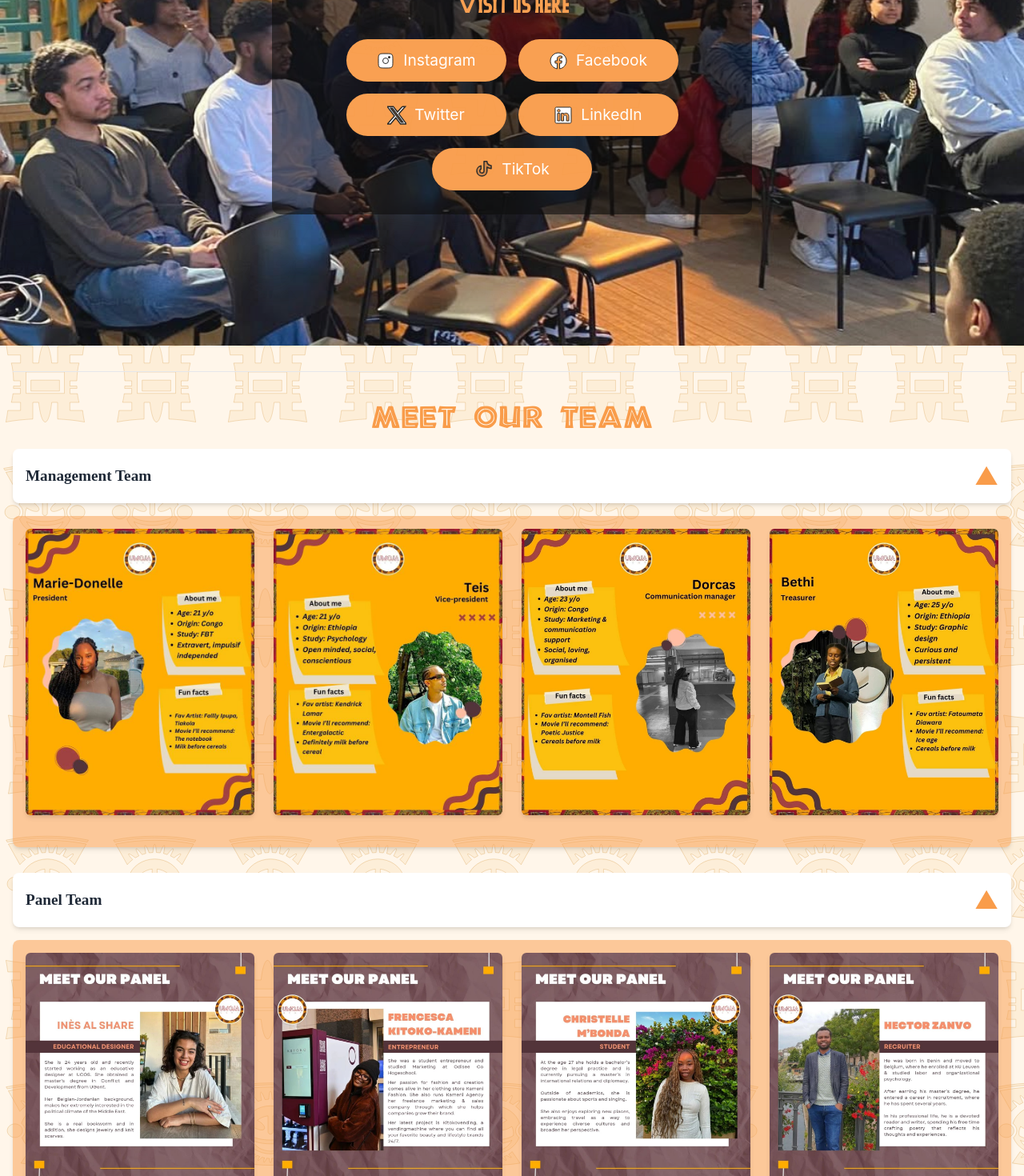
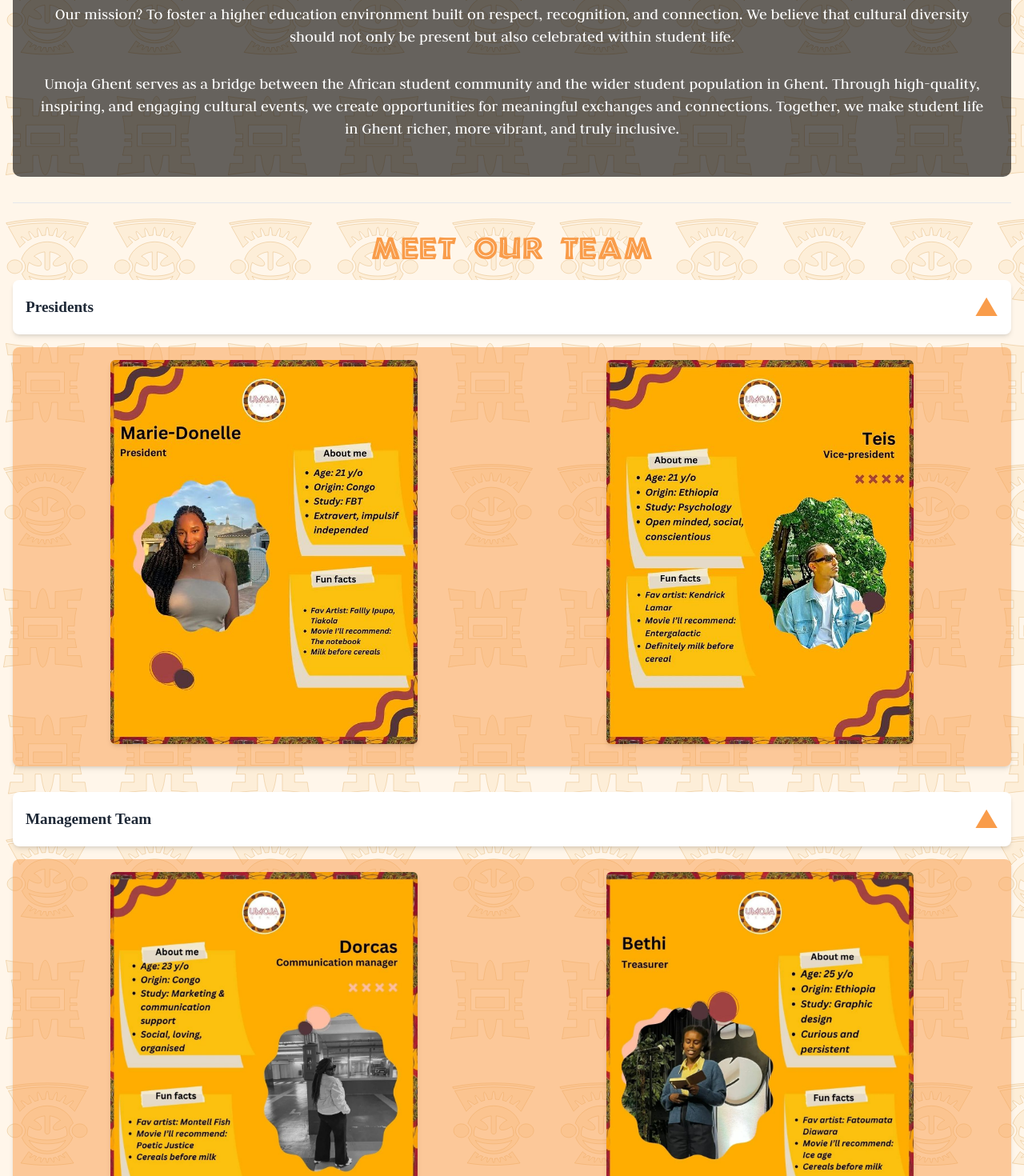
Before and after one commit to Jerminho/Umoja, a React (Create React App) app: page / in a window 1280 px wide. Shown: the part 1360-2830 px from the top of the page at 80% size. Built offline with nearby package versions, Linux system fonts and the light colour scheme.

Commit message:
major layout changes

```diff
--- a/src/components/FAQComponent.js
+++ b/src/components/FAQComponent.js
@@ -8,20 +8,19 @@ const FAQComponent = ({ questions }) => {
   };
 
   return (
-    <div className="faq-component max-w-xl mx-4 justify-self-center">
-        <h1 className="justify-self-center mb-4"> Frequently asked questions</h1>
+    <div className="faq-component max-w-4xl mx-auto px-4">
+      <h1 className="text-center mb-6 text-xl ">Frequently Asked Questions</h1>
+      <div className="faq-grid">
         {questions.map((item, index) => (
-        <div key={index} className="mb-3">
+          <div key={index} className="faq-item">
             {/* Question Header */}
             <div
-            className="flex justify-between items-center bg-white shadow-md p-1 rounded-lg cursor-pointer hover:shadow-lg transition"
+              className="flex justify-between items-center bg-white shadow-md p-4 rounded-lg cursor-pointer hover:shadow-lg transition"
               onClick={() => toggleQuestion(index)}
             >
-            <h2 className="text-l font-semibold text-gray-800">
-              {item.question}
-            </h2>
+              <h2 className="text-md font-semibold text-gray-800">{item.question}</h2>
               <span
-              className={`text-xl text-[#f99c4a] transform transition-transform duration-300 ease-in-out ${
+                className={`text-md text-[#f99c4a] transform transition-transform duration-300 ease-in-out ${
                   openQuestionIndex === index ? "rotate-180" : ""
                 }`}
               >
@@ -32,16 +31,15 @@ const FAQComponent = ({ questions }) => {
             {/* Answer Section */}
             <div
               className={`transition-all duration-500 ease-in-out transform ${
-              openQuestionIndex === index
-                ? "max-h-screen opacity-100"
-                : "max-h-0 opacity-0"
-            } overflow-hidden bg-[#f99c4a] bg-opacity-50 m-1  rounded-lg shadow-md`}
+                openQuestionIndex === index ? "max-h-screen opacity-100" : "max-h-0 opacity-0"
+              } overflow-hidden bg-[#f99c4a] bg-opacity-50 mt-1 rounded-lg shadow-md`}
             >
               <p className="text-gray-700 p-3">{item.answer}</p>
             </div>
           </div>
         ))}
       </div>
+    </div>
   );
 };
 
--- a/src/index.css
+++ b/src/index.css
@@ -77,9 +77,10 @@ p {
   font-size: 0.655rem;
 }
 
-.CCCC{
+.CCCC {
   color: #B93E35;
 }
+
 .footer-overlay {
   position: absolute;
   inset: 0;
@@ -133,6 +134,7 @@ p {
   margin: 0 auto;
   justify-items: center;
 }
+
 .contactform {
   padding: 2rem;
 }
@@ -448,30 +450,29 @@ blockquote#v41819387953221690.tiktok-embed {
   border-bottom: 4px solid sandybrown;
 }
 
-.banner-overlay{
+.banner-overlay {
   background-color: #f99c4a;
   height: 100%;
   width: 100%;
   z-index: 10;
 }
+
+
 .bannerism {
-  background: url("./images/bannerism.jpg") no-repeat center center;
-  background-size: cover;
-  padding: 80px 20px;
   display: flex;
   justify-content: center;
-  align-items: center;
   text-align: center;
-  opacity: 95%;
-  height: 40rem;
+  margin: 1rem;
+  margin-top: 2rem;
+  margin-bottom: 0;
+  color: white;
 }
 
 .bannerism-content {
   background: rgba(0, 0, 0, 0.6);
   padding: 30px;
   border-radius: 10px;
-  width: 90%;
-  max-width: 600px;
+  width: 100%;
 }
 
 .bannerism-title {
@@ -483,7 +484,8 @@ blockquote#v41819387953221690.tiktok-embed {
 
 .bannerism-buttons {
   display: flex;
-  flex-direction: column; /* Stack buttons vertically by default */
+  flex-direction: column;
+  /* Stack buttons vertically by default */
   gap: 15px;
   align-items: center;
 }
@@ -518,17 +520,46 @@ blockquote#v41819387953221690.tiktok-embed {
 /* Responsive Layout for Desktop */
 @media (min-width: 768px) {
   .bannerism-buttons {
-    flex-direction: row; /* Arrange buttons in a row on desktop */
+    flex-direction: row;
+    /* Arrange buttons in a row on desktop */
     flex-wrap: wrap;
     justify-content: center;
   }
 
   .social-btn {
-    width: auto; /* Auto size buttons to fit content */
+    width: auto;
+    /* Auto size buttons to fit content */
     min-width: 200px;
   }
 }
 
-contact-banner{
+.faq-grid {
+  display: grid;
+  gap: 1rem;
+  margin: 1rem;
+}
 
+/* Mobile: Stack questions */
+@media (max-width: 1024px) {
+  .faq-grid {
+    grid-template-columns: 1fr;
+  }
 }
+
+/* Larger screens: Split into two columns */
+@media (min-width: 1025px) {
+  .faq-grid {
+    grid-template-columns: 1fr 1fr;
+    gap: 1rem;
+  }
+}
+
+.decolonisation {
+  justify-self: center;
+}
+
+.decolonisation a {
+  margin: 0;
+  padding: 0;
+  font-size: small;
+}
--- a/src/pages/AboutPage.js
+++ b/src/pages/AboutPage.js
@@ -122,6 +122,40 @@ const AboutPage = () => {
             </div>
           </section>
 
+   {/* Open Letter Section */}
+<section className="my-8 text-center bg-gray-100 p-8 rounded-lg shadow-md">
+  <h2 className="text-2xl font-bold text-[#f99c4a] mb-4">Decolonize &nbsp; UGent</h2>
+  <p className="text-gray-700 leading-relaxed mb-4">
+    Higher education remains stuck in colonial eurocentric frameworks, which hinder quality education and leave many students dissatisfied. Issues like colonization, discrimination, and structural racism often don't receive the attention they deserve.
+  </p>
+  <p className="text-gray-700 leading-relaxed mb-4">
+    That's why Umoja, the Ghent Student Council, Engage, and Flux have written an open letter to Ghent University with concrete proposals for change. A key action point is to start research and support programs within faculties on how to decolonize curricula and assist in this process.
+  </p>
+  <p className="text-gray-700 leading-relaxed mb-4">
+    The letter can be read below and has already been signed by many. The full list of signatories can be found at the end of the letter.
+  </p>
+  <p className="text-lg font-semibold text-[#f99c4a]">
+    <a
+      href="https://gentsestudentenraad.be/static/persistent/files/883cd14c-e7e3-4c45-9d6b-933575a6844a-_FINAL_Open_Letter_ExtraNames.pdf"
+      target="_blank"
+      rel="noopener noreferrer"
+      className="underline hover:text-gray-600"
+    >
+      ➡ Sign the letter here!
+    </a>
+  </p>
+  <p className="decolonisation text-gray-700 mt-4">
+    Questions or comments? Send an email to{" "}
+    <a
+      href="mailto:dekolonisering@gentsestudentenraad.be"
+      className="  text-[#f99c4a] underline hover:text-gray-600"
+    >
+      dekolonisering@gentsestudentenraad.be
+    </a>
+  </p>
+
+</section>
+
           {/* Map Section */}
           <section className="my-8 relative z-0">
             <h2 className="text-2xl font-bold text-[#f99c4a] mb-4">Find Us</h2>
--- a/src/pages/ContactPage.js
+++ b/src/pages/ContactPage.js
@@ -33,26 +33,16 @@ const ContactPage = () => {
   };
 
   const questions = [
-    {
-      question: "What is your return policy?",
-      answer:
-        "Our return policy lasts 30 days. If 30 days have gone by since your purchase, unfortunately, we can’t offer you a refund or exchange.",
-    },
-    {
-      question: "How can I contact customer support?",
-      answer:
-        "You can contact our customer support team by emailing us at support@example.com or calling our hotline at (123) 456-7890.",
-    },
-    {
-      question: "Do you offer international shipping?",
-      answer:
-        "Yes, we offer international shipping. Shipping costs and delivery times vary depending on your location.",
-    },
-    {
-      question: "How do I track my order?",
-      answer:
-        "After placing your order, you'll receive a confirmation email with a tracking link. You can use this link to track your package.",
-    },
+    { question: "What does Umoja mean?", answer: "Umoja means unity in Swahili." },
+    { question: "What kind of events does Umoja organize?", answer: "No, our events and activities are not limited to people of African descent or nationality. We welcome all students and individuals interested in African culture and the topics we address." },
+    { question: " Is Umoja exclusively for people of African descent?", answer: "Umoja organiseert zowel informatieve als recreatieve evenementen die gericht zijn op zowel vermaak als bewustwording." },
+    { question: "How do I apply to become a board member at Umoja?", answer: "You can become a board member at Umoja by participating in the annual application process, which takes place every April. We opt for an application process to ensure that new board members have a positive impact on the community. As a board member, you also share responsibility for ensuring the safety and well-being of our members throughout the year. You also represent Umoja." },
+    { question: "Does Umoja have a student initiation?", answer: "No, Umoja does not have a student initiation." },
+    { question: "Is Umoja politically active?", answer: "Umoja is politically neutral." },
+    { question: "Is Umoja only for UGent students?", answer: "No, every student is welcome." },
+    { question: "How do I become a member of Umoja?", answer: "You can become a member of Umoja by purchasing a membership card through our website or at one of our events. We are happy to welcome you to our community, both online and in person!" },
+    { question: "What values does Umoja represent?", answer: "Umoja stands for Unity, Visibility, and Togetherness. We unite the diverse African student community while celebrating individuality, increase the visibility of African students through cultural activities, and foster intercultural interactions to build a more inclusive student life in Ghent." },
+    { question: "Is Umoja exclusively for students in Ghent?", answer: "No. Students from all regions are welcome." },
   ];
 
   return (
--- a/src/pages/HomePage.js
+++ b/src/pages/HomePage.js
@@ -1,26 +1,19 @@
 import React, { useState } from "react";
 import WalkVideo from "../videos/joy.mp4";
-import IntroVideo from "../videos/Umoja.mp4"
+import IntroVideo from "../videos/Umoja.mp4";
 import { ReactComponent as FacebookIcon } from "../media/facebook.svg";
 import { ReactComponent as InstagramIcon } from "../media/instagram.svg";
 import { ReactComponent as TwitterIcon } from "../media/twitter.svg";
 import { ReactComponent as LinkedInIcon } from "../media/linkedin.svg";
 import { ReactComponent as TiktokIcon } from "../media/tiktok.svg";
-
 import BackgroundImage from "../images/background.png";
-import OurTeamComponent from "../components/OurTeamComponent.js"; // Importing OurTeamComponent
-import Bannerism from "../images/bannerism.jpg"
 import GaelleEvent from "../images/gaelle_event.png";
 import Ransford from "../images/ransford.png";
 import Tyana from "../images/tyana.png";
 import Dorcas from "../images/dorcas_comm.png";
 import Bethi from "../images/bethi_treasurer.png";
-import InesPanel from "../images/ines_panel.png";
-import FrancescaPanel from "../images/francesca_panel.png";
-import ChristellePanel from "../images/christelle_panel.png";
 import Marie from "../images/marie_management.png";
 import Teis from "../images/teis_management.png";
-import HectorPanel from "../images/hector_panel.png";
 import CharleneMarketing from "../images/charlene_marketing.png";
 import ClaudiaMarketing from "../images/claudia_marketing.png";
 import EuniqueMarketing from "../images/eunique_marketing.png";
@@ -81,7 +74,6 @@ const HomePage = () => {
         </div>
       </div>
       <div className=" intro__vid py-8 px-4 bg-black">
-
         {/* Introduction video*/}
         <video
           src={IntroVideo}
@@ -93,41 +85,107 @@ const HomePage = () => {
           disablePictureInPicture="true"
           preload="true"
           className=" top-0 left-0 w-full h-full object-cover"
-        ></video></div>
+        ></video>
+      </div>
 
       {/* Social Media Banner */}
       <div className="bannerism">
         <div className="bannerism-content">
-          <h2 className="bannerism-title">Visit us here</h2>
+          <h2 className="bannerism-title">
+            A more Inclusive Student Experience
+          </h2>
           <div className="bannerism-buttons">
-            <a href="https://www.instagram.com/umojagent/" target="_blank" rel="noopener noreferrer" className="social-btn">
-              <InstagramIcon className="social-icon" /> Instagram
-            </a>
-            <a href="https://www.facebook.com/UmojaGent9200" target="_blank" rel="noopener noreferrer" className="social-btn">
-              <FacebookIcon className="social-icon" /> Facebook
-            </a>
-            <a href="https://twitter.com/gentumoja?s=21" target="_blank" rel="noopener noreferrer" className="social-btn">
-              <TwitterIcon className="social-icon" /> Twitter
-            </a>
-            <a href="https://www.linkedin.com/company/umoja-gent/?originalSubdomain=be" target="_blank" rel="noopener noreferrer" className="social-btn">
-              <LinkedInIcon className="social-icon" /> LinkedIn
-            </a>
-            <a href="https://www.tiktok.com/@umojagent" target="_blank" rel="noopener noreferrer" className="social-btn">
-              <TiktokIcon className="social-icon" /> TikTok
-            </a>
+            <p className="text-lg md:text-xl leading-relaxed mb-4">
+              Umoja Ghent is committed to creating a more inclusive and diverse
+              student experience. We strive to transform the current,
+              homogeneous student landscape into a place where everyone feels at
+              home—regardless of ethnic, cultural, or religious background.
+            </p>
+
+            <p className="text-lg md:text-xl leading-relaxed mb-4">
+              Our mission? To foster a higher education environment built on
+              respect, recognition, and connection. We believe that cultural
+              diversity should not only be present but also celebrated within
+              student life.
+            </p>
+
+            <p className="text-lg md:text-xl leading-relaxed mb-4">
+              Umoja Ghent serves as a bridge between the African student
+              community and the wider student population in Ghent. Through
+              high-quality, inspiring, and engaging cultural events, we create
+              opportunities for meaningful exchanges and connections. Together,
+              we make student life in Ghent richer, more vibrant, and truly
+              inclusive.
+            </p>
           </div>
         </div>
       </div>
 
       {/* Main Content Section */}
       <div className=" py-8 px-4">
-
-      <hr className="mb-8 w-full  " />
+        <hr className="mb-8 w-full  " />
 
         <div className="home_team--section">
           <h1 className="text-[#f99c4a] text-4xl  mb-6 text-center">
             Meet Our Team
           </h1>
+
+          {/* Management Team Section */}
+          <div className="mb-8">
+            {/* Dropdown Header */}
+            <div
+              className="flex justify-between items-center bg-white shadow-md p-4 rounded-lg cursor-pointer hover:shadow-lg transition"
+              onClick={toggleManagementTeam}
+            >
+              <h2 className="text-2xl font-semibold text-gray-800">
+                Presidents
+              </h2>
+              <span
+                className={`text-3xl text-[#f99c4a] transform transition-transform duration-300 ease-in-out ${
+                  isManagementTeamOpen ? "rotate-180" : ""
+                }`}
+              >
+                ▼
+              </span>
+            </div>
+
+            {/* Background Container and Team Members (Animated with smooth transition) */}
+            <div
+              className={`transition-all duration-500 ease-in-out transform ${
+                isManagementTeamOpen
+                  ? "max-h-screen opacity-100"
+                  : "max-h-0 opacity-0"
+              } overflow-hidden bg-[#f99c4a] bg-opacity-50 mt-4 p-4 rounded-lg shadow-md`}
+            >
+              {/* Team Member Images Container */}
+              <div
+                className={`grid grid-cols-1 sm:grid-cols-2 lg:grid-cols-2 gap-6  ${
+                  isManagementTeamOpen ? "team-members-container" : ""
+                }`}
+              >
+                {/* Member 1 */}
+                <div className="flex flex-col items-center text-center mb-3">
+                  <img
+                    loading="lazy"
+                    src={Marie}
+                    alt="Marie Presidents Team"
+                    className="w-full max-w-sm h-auto rounded-md shadow-md hover:scale-105 transition transform"
+                  />
+                </div>
+
+                {/* Member 2 */}
+                <div className="flex flex-col items-center text-center mb-3">
+                  <img
+                    loading="lazy"
+                    src={Teis}
+                    alt="Teis Presidents Team"
+                    className="w-full max-w-sm h-auto rounded-md shadow-md hover:scale-105 transition transform"
+                  />
+                </div>
+              </div>
+            </div>
+          </div>
+
           {/* Management Team Section */}
           <div className="mb-8">
             {/* Dropdown Header */}
@@ -157,123 +215,27 @@ const HomePage = () => {
             >
               {/* Team Member Images Container */}
               <div
-                className={`grid grid-cols-1 sm:grid-cols-2 lg:grid-cols-4 gap-6 ${
+                className={`grid grid-cols-1 sm:grid-cols-2 lg:grid-cols-2 gap-6  ${
                   isManagementTeamOpen ? "team-members-container" : ""
                 }`}
               >
                 {/* Member 1 */}
-                <div className="flex flex-col items-center text-center mb-6">
+                <div className="flex flex-col items-center text-center mb-3">
                   <img
                     loading="lazy"
-                    src={Marie}
-                    alt="Marie Management Team"
-                    className="w-full max-w-md h-auto rounded-md shadow-md hover:scale-105 transition transform"
+                    src={Dorcas}
+                    alt="Dorcas Management Team"
+                    className="w-full max-w-sm h-auto rounded-md shadow-md hover:scale-105 transition transform"
                   />
                 </div>
 
                 {/* Member 2 */}
-                <div className="flex flex-col items-center text-center mb-6">
-                  <img
-                    loading="lazy"
-                    src={Teis}
-                    alt="Teis Management Team"
-                    className="w-full max-w-md h-auto rounded-md shadow-md hover:scale-105 transition transform"
-                  />
-                </div>
-
-                {/* Member 3 */}
-                <div className="flex flex-col items-center text-center mb-6">
-                  <img
-                    loading="lazy"
-                    src={Dorcas}
-                    alt="Dorcas Management Team"
-                    className="w-full max-w-md h-auto rounded-md shadow-md hover:scale-105 transition transform"
-                  />
-                </div>
-
-                {/* Member 4 */}
-                <div className="flex flex-col items-center text-center mb-6">
+                <div className="flex flex-col items-center text-center mb-3">
                   <img
                     loading="lazy"
                     src={Bethi}
                     alt="Bethi Management Team"
-                    className="w-full max-w-md h-auto rounded-md shadow-md hover:scale-105 transition transform"
-                  />
-                </div>
-              </div>
-            </div>
-          </div>
-
-          {/* Panel Team Section */}
-          <div className="mb-8">
-            {/* Dropdown Header */}
-            <div
-              className="flex justify-between items-center bg-white shadow-md p-4 rounded-lg cursor-pointer hover:shadow-lg transition"
-              onClick={togglePanelTeam}
-            >
-              <h2 className="text-2xl font-semibold text-gray-800">
-                Panel Team
-              </h2>
-              <span
-                className={`text-3xl text-[#f99c4a] transform transition-transform duration-300 ease-in-out ${
-                  isPanelTeamOpen ? "rotate-180" : ""
-                }`}
-              >
-                ▼
-              </span>
-            </div>
-
-            {/* Background Container and Team Members (Animated with smooth transition) */}
-            <div
-              className={`transition-all duration-500 ease-in-out transform ${
-                isPanelTeamOpen
-                  ? "max-h-screen opacity-100"
-                  : "max-h-0 opacity-0"
-              } overflow-hidden bg-[#f99c4a] bg-opacity-50 mt-4 p-4 rounded-lg shadow-md`}
-            >
-              {/* Team Member Images Container */}
-              <div
-                className={`grid grid-cols-1 sm:grid-cols-2 lg:grid-cols-4 gap-6 ${
-                  isPanelTeamOpen ? "team-members-container" : ""
-                }`}
-              >
-                {/* Member 1 */}
-                <div className="flex flex-col items-center text-center">
-                  <img
-                    loading="lazy"
-                    src={InesPanel}
-                    alt="Ines Panel Team"
-                    className="w-full h-auto rounded-md shadow-md hover:scale-105 transition transform"
-                  />
-                </div>
-
-                {/* Member 2 */}
-                <div className="flex flex-col items-center text-center">
-                  <img
-                    loading="lazy"
-                    src={FrancescaPanel}
-                    alt="Francesca Panel Team"
-                    className="w-full h-auto rounded-md shadow-md hover:scale-105 transition transform"
-                  />
-                </div>
-
-                {/* Member 3 */}
-                <div className="flex flex-col items-center text-center">
-                  <img
-                    loading="lazy"
-                    src={ChristellePanel}
-                    alt="Christelle Panel Team"
-                    className="w-full h-auto rounded-md shadow-md hover:scale-105 transition transform"
-                  />
-                </div>
-
-                {/* Member 4 */}
-                <div className="flex flex-col items-center text-center">
-                  <img
-                    loading="lazy"
-                    src={HectorPanel}
-                    alt="Hector Panel Team"
-                    className="w-full h-auto rounded-md shadow-md hover:scale-105 transition transform"
+                    className="w-full max-w-sm h-auto rounded-md shadow-md hover:scale-105 transition transform"
                   />
                 </div>
               </div>
```
Lines whose indentation alone changed are shown as unchanged.
